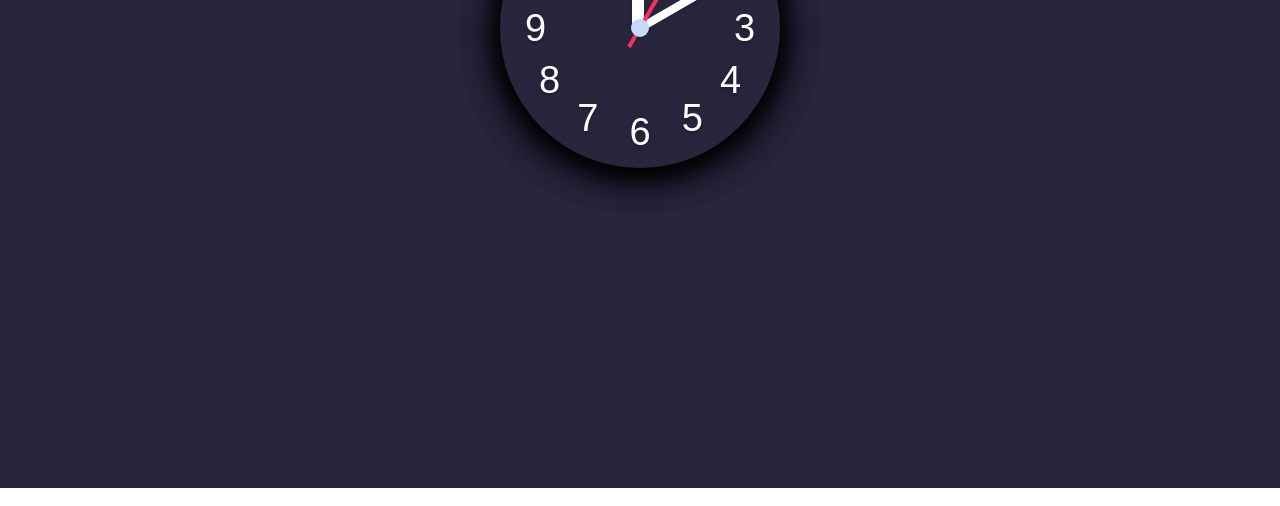
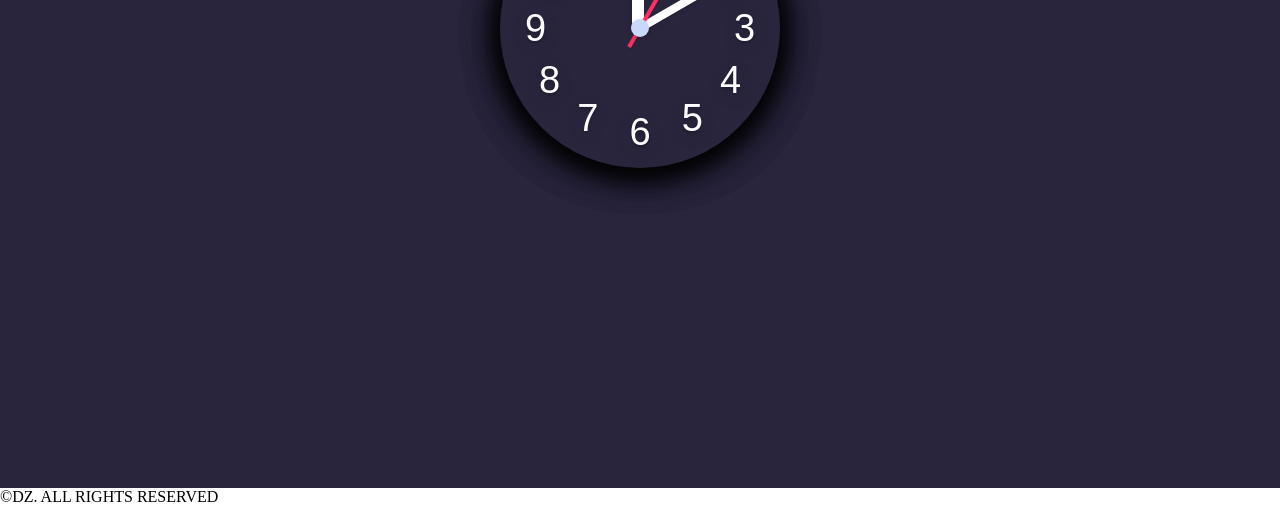
Before and after one commit to farhanibne/timer.com, a plain HTML site: page index.html in a window 1280 px wide. Shown: the part 312-818 px from the top of the page. Drawn offline with Linux system fonts and the light colour scheme.

Commit message:
Update index.html

```diff
--- a/index.html
+++ b/index.html
@@ -30,5 +30,6 @@
             <li id="second"></li>
         </ul>
     </div>
+    <footer>©DZ. ALL RIGHTS RESERVED</footer>
 </body>
 </html>
```
